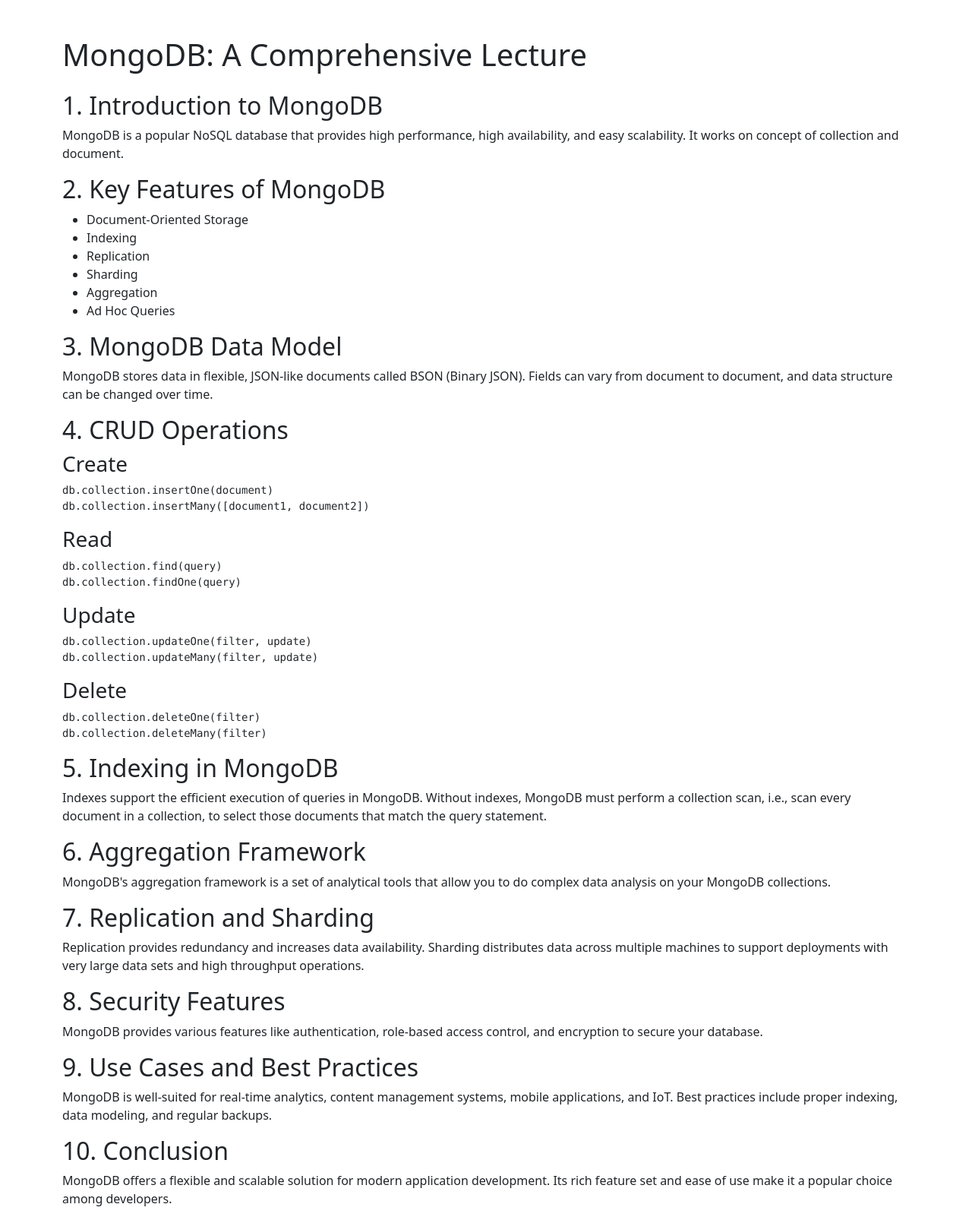
After one commit to nguyenduc11/flaskProject, a Flask app: page /mongo in a window 1280 px wide. The commit adds this page. Shown: the whole page at 76% size. Run offline with Flask 2, Linux system fonts and the light colour scheme.

Commit message:
add learn mongodb page

```diff
--- /dev/null
+++ b/app/mongo/__init__.py
@@ -0,0 +1,6 @@
+from flask import Blueprint
+
+# Create a Blueprint for the learnhtml section
+mongo = Blueprint('mongo', __name__, static_folder='static', template_folder='templates')
+
+from app.mongo import routes
--- /dev/null
+++ b/app/mongo/routes.py
@@ -0,0 +1,6 @@
+from app.mongo import mongo
+from flask import render_template
+
+@mongo.route('/mongo')
+def mongo_view():
+    return render_template('mongo.html')
--- /dev/null
+++ b/app/mongo/templates/mongo.html
@@ -0,0 +1,87 @@
+<!DOCTYPE html>
+<html lang="en">
+<head>
+    <meta charset="UTF-8">
+    <meta name="viewport" content="width=device-width, initial-scale=1.0">
+    <title>MongoDB Comprehensive Lecture</title>
+    <link href="https://cdn.jsdelivr.net/npm/bootstrap@5.3.0/dist/css/bootstrap.min.css" rel="stylesheet">
+</head>
+<body>
+    <div class="container mt-5">
+        <h1 class="mb-4">MongoDB: A Comprehensive Lecture</h1>
+
+        <section id="introduction">
+            <h2>1. Introduction to MongoDB</h2>
+            <p>MongoDB is a popular NoSQL database that provides high performance, high availability, and easy scalability. It works on concept of collection and document.</p>
+        </section>
+
+        <section id="key-features">
+            <h2>2. Key Features of MongoDB</h2>
+            <ul>
+                <li>Document-Oriented Storage</li>
+                <li>Indexing</li>
+                <li>Replication</li>
+                <li>Sharding</li>
+                <li>Aggregation</li>
+                <li>Ad Hoc Queries</li>
+            </ul>
+        </section>
+
+        <section id="data-model">
+            <h2>3. MongoDB Data Model</h2>
+            <p>MongoDB stores data in flexible, JSON-like documents called BSON (Binary JSON). Fields can vary from document to document, and data structure can be changed over time.</p>
+        </section>
+
+        <section id="crud-operations">
+            <h2>4. CRUD Operations</h2>
+            <h3>Create</h3>
+            <pre><code>db.collection.insertOne(document)
+db.collection.insertMany([document1, document2])</code></pre>
+
+            <h3>Read</h3>
+            <pre><code>db.collection.find(query)
+db.collection.findOne(query)</code></pre>
+
+            <h3>Update</h3>
+            <pre><code>db.collection.updateOne(filter, update)
+db.collection.updateMany(filter, update)</code></pre>
+
+            <h3>Delete</h3>
+            <pre><code>db.collection.deleteOne(filter)
+db.collection.deleteMany(filter)</code></pre>
+        </section>
+
+        <section id="indexing">
+            <h2>5. Indexing in MongoDB</h2>
+            <p>Indexes support the efficient execution of queries in MongoDB. Without indexes, MongoDB must perform a collection scan, i.e., scan every document in a collection, to select those documents that match the query statement.</p>
+        </section>
+
+        <section id="aggregation">
+            <h2>6. Aggregation Framework</h2>
+            <p>MongoDB's aggregation framework is a set of analytical tools that allow you to do complex data analysis on your MongoDB collections.</p>
+        </section>
+
+        <section id="replication">
+            <h2>7. Replication and Sharding</h2>
+            <p>Replication provides redundancy and increases data availability. Sharding distributes data across multiple machines to support deployments with very large data sets and high throughput operations.</p>
+        </section>
+
+        <section id="security">
+            <h2>8. Security Features</h2>
+            <p>MongoDB provides various features like authentication, role-based access control, and encryption to secure your database.</p>
+        </section>
+
+        <section id="use-cases">
+            <h2>9. Use Cases and Best Practices</h2>
+            <p>MongoDB is well-suited for real-time analytics, content management systems, mobile applications, and IoT. Best practices include proper indexing, data modeling, and regular backups.</p>
+        </section>
+
+        <section id="conclusion">
+            <h2>10. Conclusion</h2>
+            <p>MongoDB offers a flexible and scalable solution for modern application development. Its rich feature set and ease of use make it a popular choice among developers.</p>
+        </section>
+    </div>
+
+    <script src="https://cdn.jsdelivr.net/npm/bootstrap@5.3.0/dist/js/bootstrap.bundle.min.js"></script>
+</body>
+</html>
--- a/app/templates/navbar.html
+++ b/app/templates/navbar.html
@@ -1,6 +1,7 @@
 <ul class="navbar-nav">
     <li class="nav-item"><a class="nav-link" href="{{ url_for('auth.login') }}">Login</a></li>
     <li class="nav-item"><a class="nav-link" href="{{ url_for('main.index') }}">Home</a></li>
+    <li class="nav-item"><a class="nav-link" href="{{ url_for('mongo.mongo') }}">Mongo</a></li>
     <li class="nav-item"><a class="nav-link" href="{{ url_for('learnhtml.placeholder') }}">Learn HTML</a></li>
 
     <!-- Add other links as needed -->
```
Also changed, not shown: app/__init__.py (+7 -2 lines).
